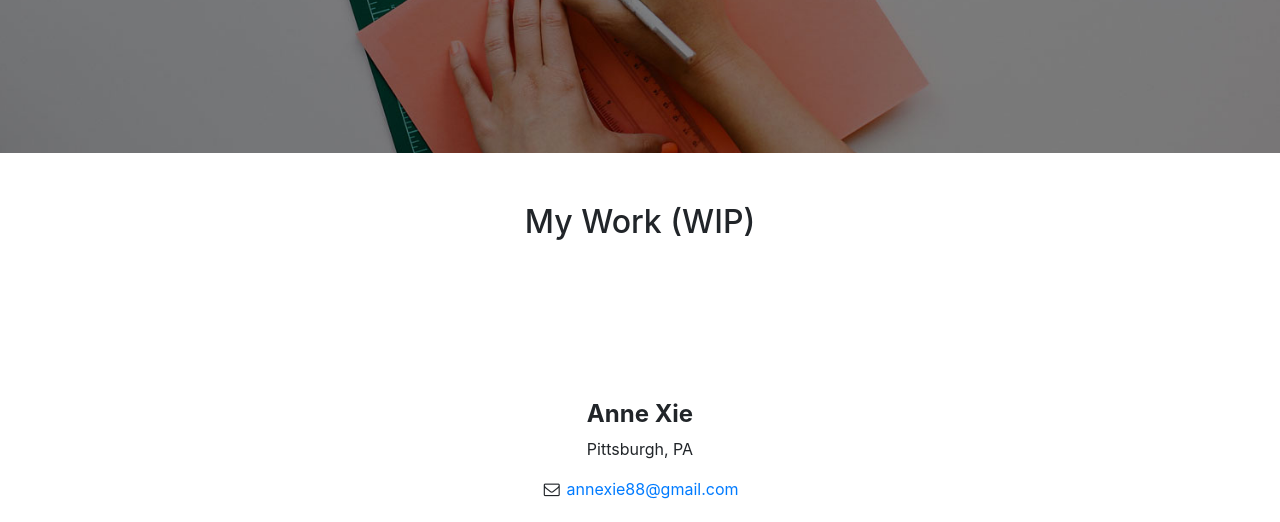
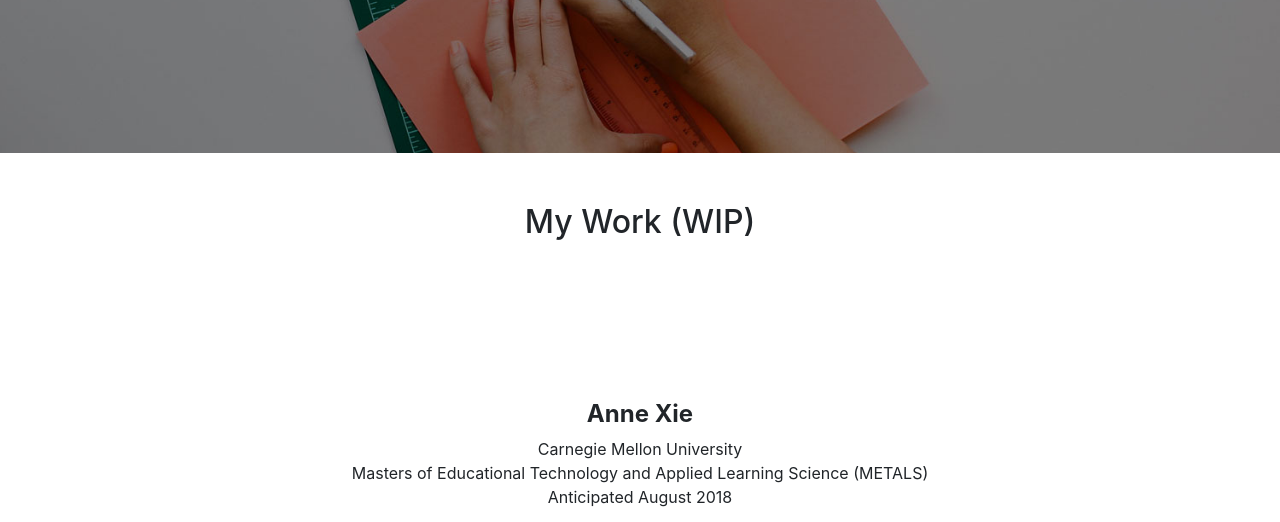
Before and after one commit to mintnip/mintnip.github.io, a website with bundled scripts: page index.html in a window 1280 px wide. Shown: the part 1239-1761 px from the top of the page. Built offline with nearby package versions, Linux system fonts and the light colour scheme.

Commit message:
added educational info to footer

```diff
--- a/index.html
+++ b/index.html
@@ -159,6 +159,9 @@
             <h4>
               <strong>Anne Xie</strong>
             </h4>
+            <p>Carnegie Mellon University
+              <br>Masters of Educational Technology and Applied Learning Science (METALS)
+              <br>Anticipated August 2018</p>
             <p>Pittsburgh, PA</p>
             <ul class="list-unstyled">
             <!--
```
